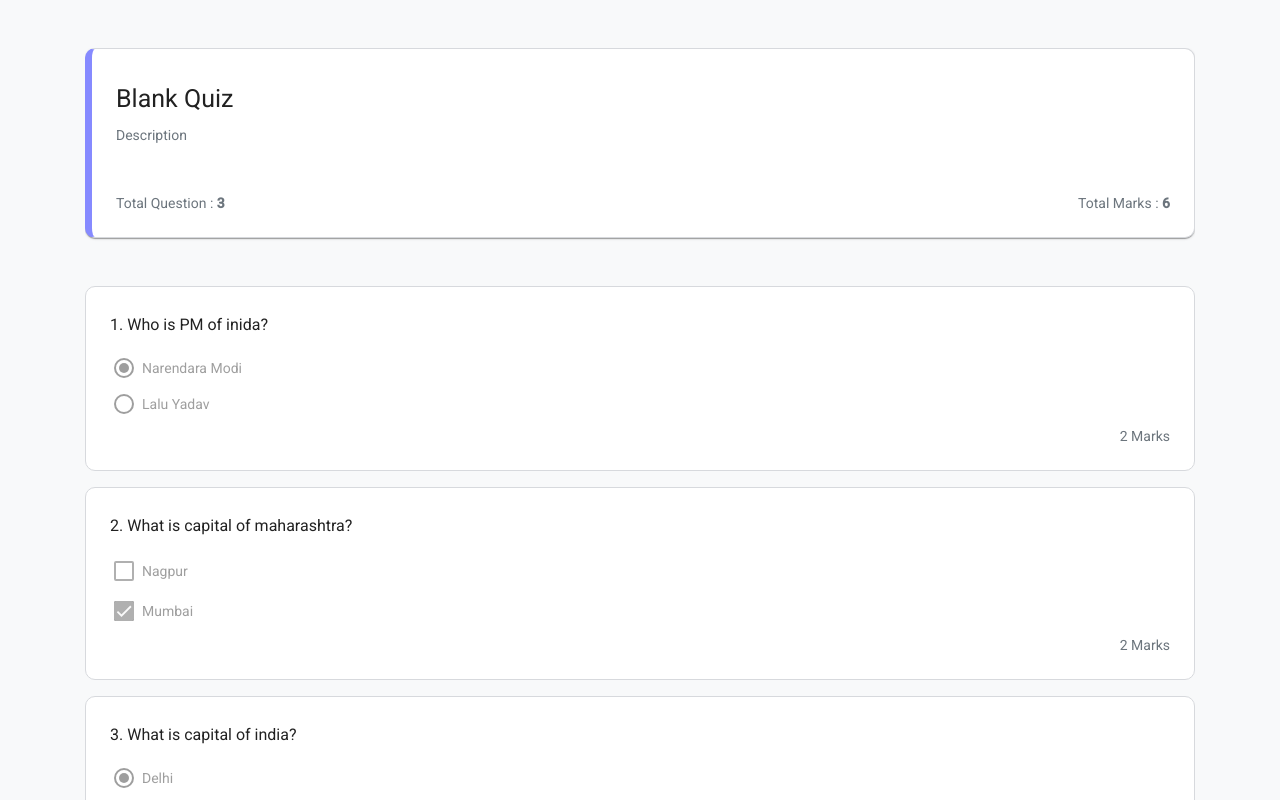
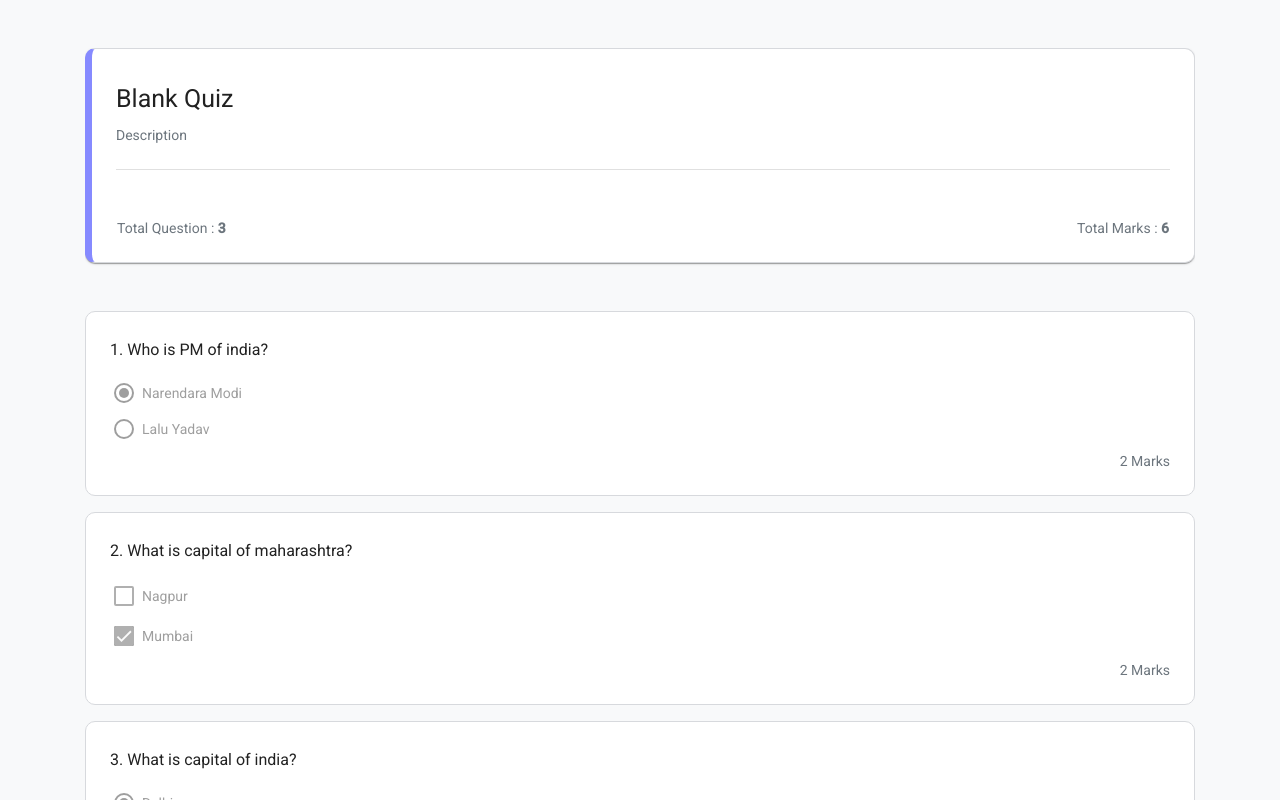
Before and after one commit to ShastrakarAkshay/Examize, an Angular app: page / in a window 1280 px wide. Shown: the top 800 px of the page. Built offline with nearby package versions, Linux system fonts and the light colour scheme.

Commit message:
css modified for question bank

```diff
--- a/src/app/question-bank/interface/question-bank.interface.ts
+++ b/src/app/question-bank/interface/question-bank.interface.ts
@@ -26,4 +26,10 @@ export interface IQuizSettings {
     shuffleQuestions: boolean;
     negativeMarking: any;
     showResultToParticipants: boolean;
+    quizTimer: IQuizTimer;
 }
+
+export interface IQuizTimer {
+    status: boolean;
+    duration: number; // minutes
+}
--- a/src/app/question-bank/question-bank.component.html
+++ b/src/app/question-bank/question-bank.component.html
@@ -1,29 +1,32 @@
-<div *ngIf="questionBank" class="question-cards">
-    <mat-card class="p-4 mb-5 border-active header-card" (click)="editHeader()">
+<div *ngIf="questionBank" class="app-quiz-cards">
+    <mat-card class="p-4 mb-5 mat-card-active quiz-header" (click)="editHeader()">
         <div *ngIf="!readonly">
-            <mat-form-field appearance="fill" class="w-100 header-name mt-3">
+            <mat-form-field appearance="fill" class="w-100 quiz-name mt-3">
                 <mat-label>Quiz Name</mat-label>
-                <input matInput [(ngModel)]="quizName">
+                <input matInput [(ngModel)]="quizName" class="text-capitalize">
             </mat-form-field>
             <mat-form-field appearance="fill" class="w-100">
                 <mat-label>Description</mat-label>
-                <input matInput [(ngModel)]="quizDescription">
+                <input matInput [(ngModel)]="quizDescription" class="text-capitalize">
             </mat-form-field>
         </div>
         <div *ngIf="readonly">
-            <p class="mt-3 header-name">{{quizName || 'Blank Quiz'}}</p>
-            <p class="mt-3 text-secondary">{{quizDescription || 'Description'}}</p>
-            <div class="row mt-5 text-secondary">
-                <div class="col-sm-6">Total Question : <span class="font-weight-bold">{{questionBank.length}}</span>
+            <p class="mt-3 quiz-name text-capitalize">{{quizName || 'Blank Quiz'}}</p>
+            <p class="mt-3 mb-4 text-secondary text-capitalize">{{quizDescription || 'Description'}}</p>
+            <mat-divider></mat-divider>
+            <div class="row mt-5 justify-content-between pl-3 pr-3 text-secondary">
+                <div class="col-xs-6">Total Question : <span class="font-weight-bold">{{questionBank.length}}</span>
                 </div>
-                <div class="col-sm-6 text-right">
-                    Total Marks : <span class="font-weight-bold">{{calculateTotalMarks()}}</span>
+                <div class="col-xs-6">
+                    <span class="float-right">
+                        Total Marks : <span class="font-weight-bold">{{calculateTotalMarks()}}</span>
+                    </span>
                 </div>
             </div>
         </div>
     </mat-card>
     <mat-card class="p-4 mb-3" *ngFor="let data of questionBank, let i = index" (click)="editQuestion(data)"
-        [ngClass]="{'border-active': data.readonly === false}">
+        [ngClass]="{'mat-card-active': data.readonly === false}">
         <div class="row question-header" *ngIf="!data.readonly">
             <div class="col-sm-7">
                 <mat-form-field appearance="fill" class="w-100">
--- a/src/app/question-bank/question-bank.component.scss
+++ b/src/app/question-bank/question-bank.component.scss
@@ -1,40 +1,27 @@
+.app-quiz-cards {
+    overflow-x: auto;
+    overflow-y: hidden;
+    margin-bottom: 100px;
+    .quiz-header {
+        .quiz-name {
+            font-size: 25px;
+        }
+    }
     .mat-card {
         border: 1px solid #d7d9dd;
         box-shadow: none;
         border-radius: 10px;
-}
-
-.mat-card:hover {
+        &:hover {
             box-shadow: 0px 2px 1px -1px rgba(0, 0, 0, 0.2), 0px 1px 1px 0px rgba(0, 0, 0, 0.14),
                 0px 1px 3px 0px rgba(0, 0, 0, 0.12);
         }
-
-.question-header {
-    font-size: 18px;
-}
-
-.border-active {
+        &.mat-card-active {
             border-left: 7px solid #868aff;
             box-shadow: 0px 2px 1px -1px rgba(0, 0, 0, 0.2), 0px 1px 1px 0px rgba(0, 0, 0, 0.14),
                 0px 1px 3px 0px rgba(0, 0, 0, 0.12);
         }
-
-.question-cards {
-    overflow-x: auto;
-    overflow-y: hidden;
-    margin-bottom: 100px;
-}
-
-.footer {
-    position: fixed;
-    bottom: 0;
-}
-
-.header-card {
-    .header-name {
-        font-size: 25px;
-    }
-    .header-description {
+        .question-header {
             font-size: 18px;
         }
     }
+}
--- a/src/app/question-bank/question-bank.component.ts
+++ b/src/app/question-bank/question-bank.component.ts
@@ -23,7 +23,7 @@ export class QuestionBankComponent implements OnInit {
     this.questionBank = [
       {
         id: 10001,
-        question: 'Who is PM of inida?',
+        question: 'Who is PM of india?',
         questionType: 1, // 1. multiple choice 2. checkbox etc
         options: [
           {
@@ -166,7 +166,7 @@ export class QuestionBankComponent implements OnInit {
   submit() {
     // remove question that has blank question name
     const filteredQuestions = this.questionBank.filter(item => item.question.trim() !== "");
-    //remove options that has blank option name
+    // remove options that has blank option name
     const questionData = filteredQuestions.map(item => {
       return { ...item, options: item.options.filter(option => option.name.trim() !== "") }
     })
@@ -177,7 +177,11 @@ export class QuestionBankComponent implements OnInit {
       settings: {
         shuffleQuestions: true,
         negativeMarking: {},
-        showResultToParticipants: false
+        showResultToParticipants: false,
+        quizTimer: {
+          status: false,
+          duration: 120
+        }
       }
     }
     console.log(quiz)
```
Also changed, not shown: src/styles.scss (line endings or trailing spaces). Lines whose indentation alone changed are shown as unchanged.
